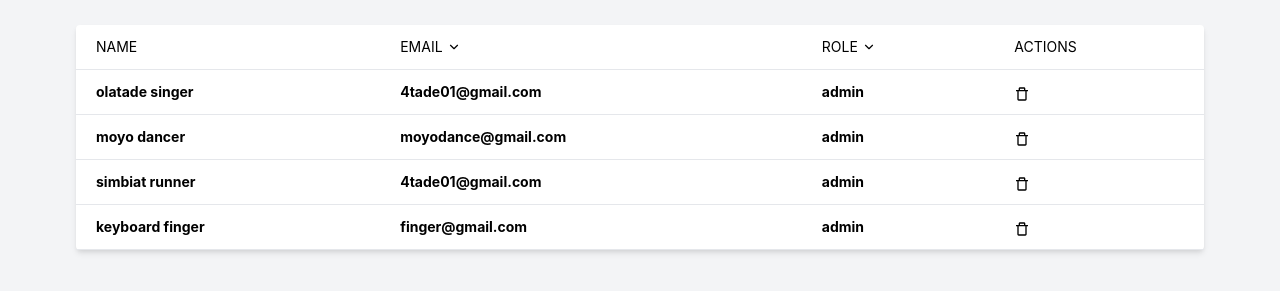
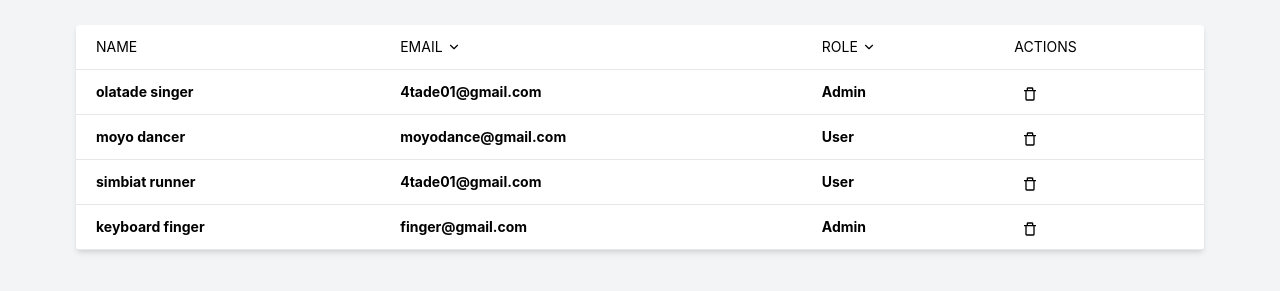
Before and after one commit to Olatade/archimydes-frontend, a React (Create React App) app: page / in a window 1280 px wide. Shown: the part 171-462 px from the top of the page. Built offline with nearby package versions, Linux system fonts and the light colour scheme.

Commit message:
Pass selected user details into update user form

```diff
--- a/src/components/UpdateUser.js
+++ b/src/components/UpdateUser.js
@@ -5,6 +5,8 @@ import {AiOutlineExclamationCircle} from 'react-icons/ai';
 import {BiArrowBack} from 'react-icons/bi';
 import {MdClose} from 'react-icons/md';
 import {useSelector} from 'react-redux';
+import { useDispatch } from 'react-redux';
+import {close } from '../redux/modals';
 
 
 const customStyles = {
@@ -54,17 +56,21 @@ const getClosest = function (elem, selector) {
 };
 
 Modal.setAppElement('#root');
+
+
 const UpdateUser = () =>{
-  const {UpdateUser} = useSelector(state => state.modal);
-
+  const dispatch = useDispatch();
+  // get the open state of the user update modal
+  // get the user state of the user update modal
+  const {updateUser, updateState} = useSelector(state => state.modal);
   return(
-    <Modal isOpen={UpdateUser} style={customStyles}>
+    <Modal isOpen={updateUser} style={customStyles}>
 
     <Formik
       initialValues={{
-        name: '',
-        email: '',
-        role: '',
+        name: updateState.name,
+        email: updateState.email,
+        role: updateState.role,
       }}
       validationSchema={Yup.object({
         name: Yup.string().required(`Required`),
@@ -79,7 +85,7 @@ const UpdateUser = () =>{
       {({ values, errors, isSubmitting, isValidating }) => (
       <Form className=" border border-gray-200 rounded bg-white md:w-96 mx-auto mt-9 px-4 py-4">
         <div className="mb-4">
-          <h1 className="flex items-center text-primary font-semibold text-base md:text-xl" ><BiArrowBack/> <span className="pl-4">Update User</span></h1>
+          <h1 className="flex items-center text-primary font-semibold text-base md:text-xl cursor-pointer" onClick={() => dispatch(close('updateUser'))}><BiArrowBack/> <span className="pl-4">Update User</span></h1>
         </div>
         {/* Email */}
         <div className="grid gap-y-2">
@@ -103,9 +109,12 @@ const UpdateUser = () =>{
             <div className="form-group">
               <label className="block mb-2 text-sm text-gray-600 font-bold" htmlFor="role">Role</label>
               <Field className="border w-full font-bold border-gray-300 placeholder-gray-300 focus:ring-indigo-500 focus:border-indigo-500 h-full pl-2 pr-12 pt-2 pb-2" name="role" as="select">
-              {/* {profile.sex ? <option value={profile.sex}>{profile.sex}</option> : <option value="">-</option>} */}
+              {updateState.role ? <option value={updateState.role}>{updateState.role}</option> : <option value="">-</option>}
 
-              {['Admin', 'User'].map( sex => ('seex' === 'sex' ? '' : <option value={sex} key={sex}>{sex}</option> ))}
+              {['Admin', 'User'].map( role => (
+                // hide a role, if it is already in the select list
+                updateState.role === role ? '' : <option key={role} value={role}>{role}</option>
+              ))}
               </Field>
             </div>
             <ErrorMessage render={msg => <div className="text-red-700 text-xs mt-1">{msg}</div>} name="role" />
@@ -129,7 +138,7 @@ const UpdateUser = () =>{
         </div>
 
         <div className="flex flex-col mt-3">
-          <button id="login-submit" className="py-2 text-sm" type="submit">Cancel</button>
+          <button id="login-submit" className="py-2 text-sm" type="submit" onClick={() => dispatch(close('updateUser'))}>Cancel</button>
           <button id="login-submit" className=" bg-green-800 text-white shadow-md text-sm py-2 rounded-md" type="submit">Update User</button>
         </div>
       </Form>)}
--- a/src/components/UserTable.js
+++ b/src/components/UserTable.js
@@ -2,11 +2,17 @@ import {FiChevronDown, FiPlus} from 'react-icons/fi';
 import {BiTrashAlt} from 'react-icons/bi';
 import {useSelector} from 'react-redux';
 import { useDispatch } from 'react-redux';
-import {open} from '../redux/modals';
+import {open, setUpdateState} from '../redux/modals';
 
 const UserTable = () =>{
   const dispatch = useDispatch();
   const {users} = useSelector(state => state.users);
+
+  function handleUserClick(user){
+    dispatch(open('updateUser'));
+    dispatch(setUpdateState(user));
+  }
+
   return(
     <div>
       <div className="px-4 py-2 md:py-4 flex items-center justify-between ">
@@ -30,12 +36,12 @@ const UserTable = () =>{
 
             {
               users.map( (user, i) => (
-                <tr key={i} className="border-b cursor-pointer transition-all duration-300 hover:bg-gray-50 ">
+                <tr onClick={() => handleUserClick(user)}  key={i} className="border-b cursor-pointer transition-all duration-300 hover:bg-gray-50 ">
                   <td className="p-3 px-5 text-xs md:text-sm font-bold">{user.name}</td>
                   <td className="p-3 px-5 text-xs md:text-sm font-bold">{user.email}</td>
                   <td className="p-3 px-5 text-xs md:text-sm font-bold">{user.role}</td>
-                  <td className="p-3 px-5 flex items-center justify-start">
-                    <button className="mt-1"><BiTrashAlt/></button>
+                  <td className="p-1 px-5 flex items-center justify-start">
+                    <button className="mt-1 p-2 rounded-full hover:bg-gray-200"><BiTrashAlt/></button>
                   </td>
                 </tr>
               ))
--- a/src/data/users.js
+++ b/src/data/users.js
@@ -1,23 +1,27 @@
 const users = [
   {
+    "id": 1,
     'name': 'olatade singer',
     'email': '4tade01@gmail.com',
-    'role': 'admin',
+    'role': 'Admin',
   },
   {
+    "id": 2,
     'name': 'moyo dancer',
     'email': 'moyodance@gmail.com',
-    'role': 'admin',
+    'role': 'User',
   },
   {
+    "id": 3,
     'name': 'simbiat runner',
     'email': '4tade01@gmail.com',
-    'role': 'admin',
+    'role': 'User',
   },
   {
+    "id": 4,
     'name': 'keyboard finger',
     'email': 'finger@gmail.com',
-    'role': 'admin',
+    'role': 'Admin',
   }
 ]
 
--- a/src/redux/modals.js
+++ b/src/redux/modals.js
@@ -1,14 +1,14 @@
 import { createSlice } from '@reduxjs/toolkit'
 
-export const profileSlice = createSlice({
+export const modalSlice = createSlice({
   name: 'modals',
   initialState: {
     createUser: false,
-    updateUser: true
+    updateUser: false,
+    updateState: {}
   },
   reducers: {
     open:(state, action)=>{
-      console.log(action);
       switch(action.payload){
         // hide the update user modal when the create user modal is open
         case 'createUser':
@@ -25,6 +25,9 @@ export const profileSlice = createSlice({
           state.createUser = false;
       }
     },
+    setUpdateState:(state, action) =>{
+      state.updateState = action.payload
+    },
     close:(state, action)=>{
       state[action.payload] = false;
     }
@@ -32,6 +35,6 @@ export const profileSlice = createSlice({
 })
 
 // Action creators are generated for each case reducer function
-export const { open, close } = profileSlice.actions
+export const { open, close, setUpdateState } = modalSlice.actions
 
-export default profileSlice.reducer
+export default modalSlice.reducer
```
